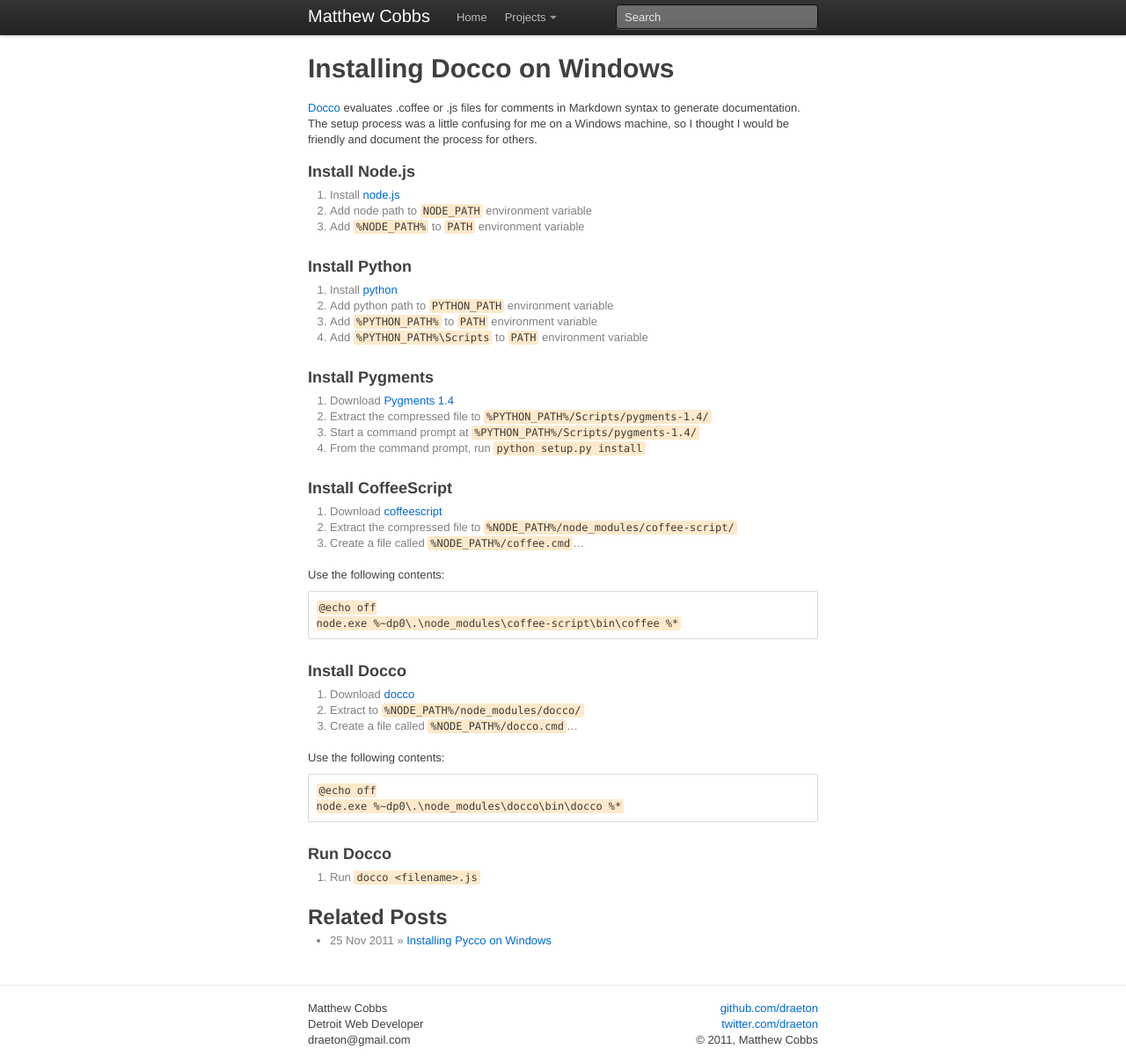
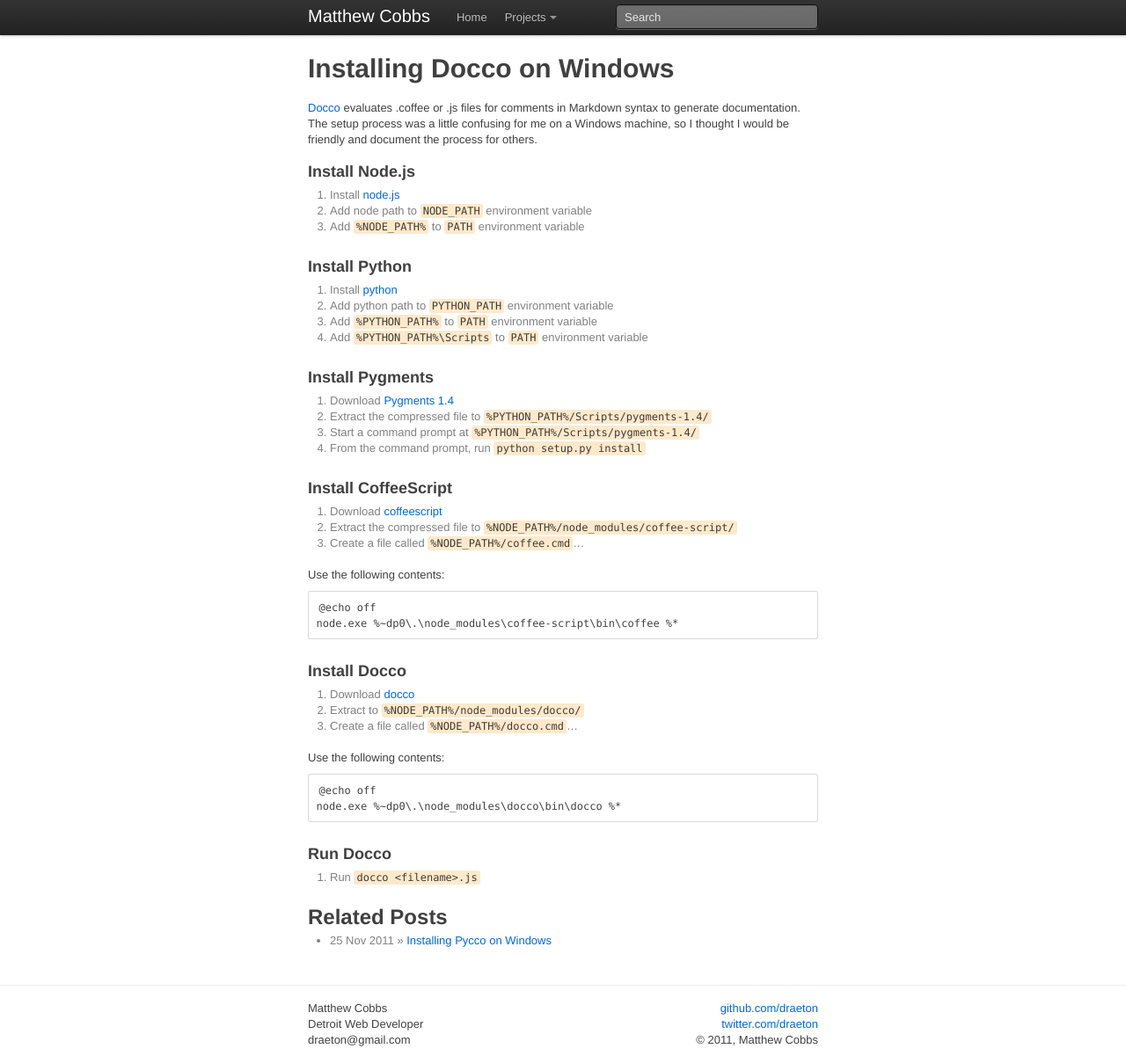
Before and after one commit to draeton/draeton.github.com, a Jekyll site: the page built from _posts/2011-11-25-installing-docco-on-windows.md, in a window 1280 px wide and 1201 px high. Shown: the whole window at 88% size. Built offline with Jekyll 4.4.1, drawn with Linux system fonts in a browser that asks for light colours; nearby versions of some CDN libraries; Markdown is read by kramdown in place of the engine named in the settings.

```diff
--- a/css/draeton.css
+++ b/css/draeton.css
@@ -18,3 +18,7 @@
 section {
     margin-bottom: 24px;
 }
+
+pre code {
+    background: none;
+}
```
Also changed, not shown: 1 other file.
